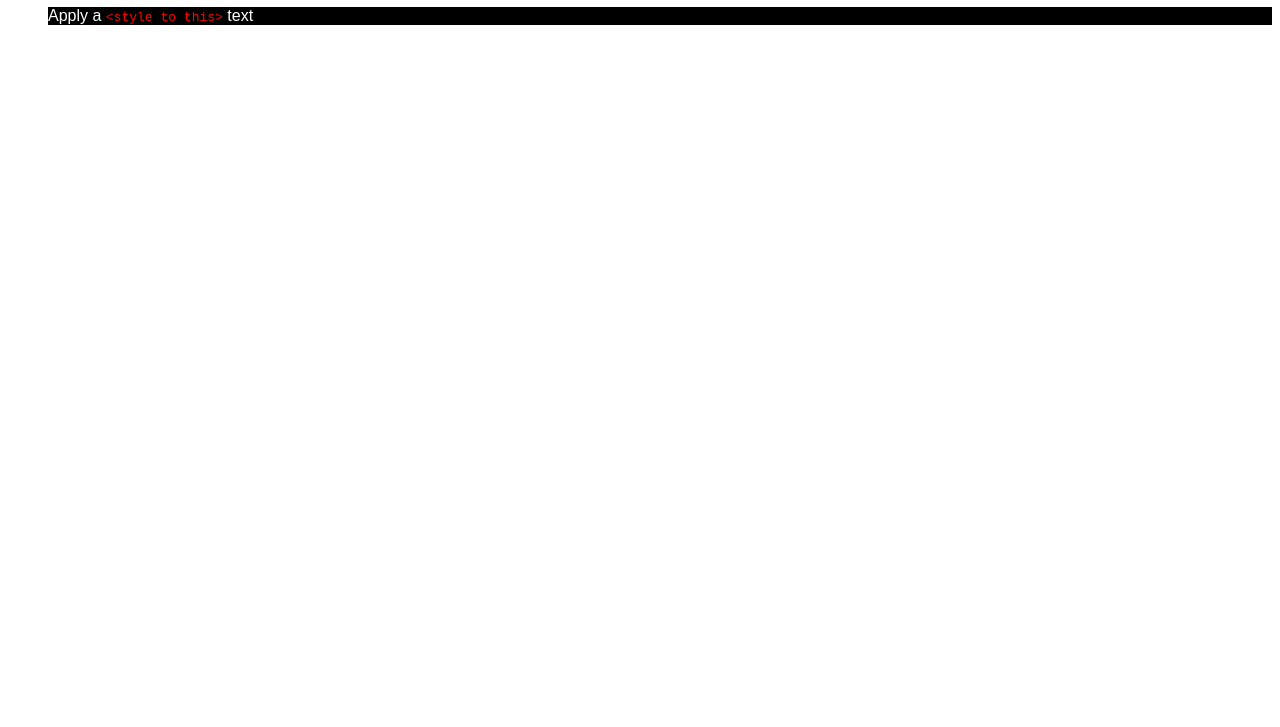
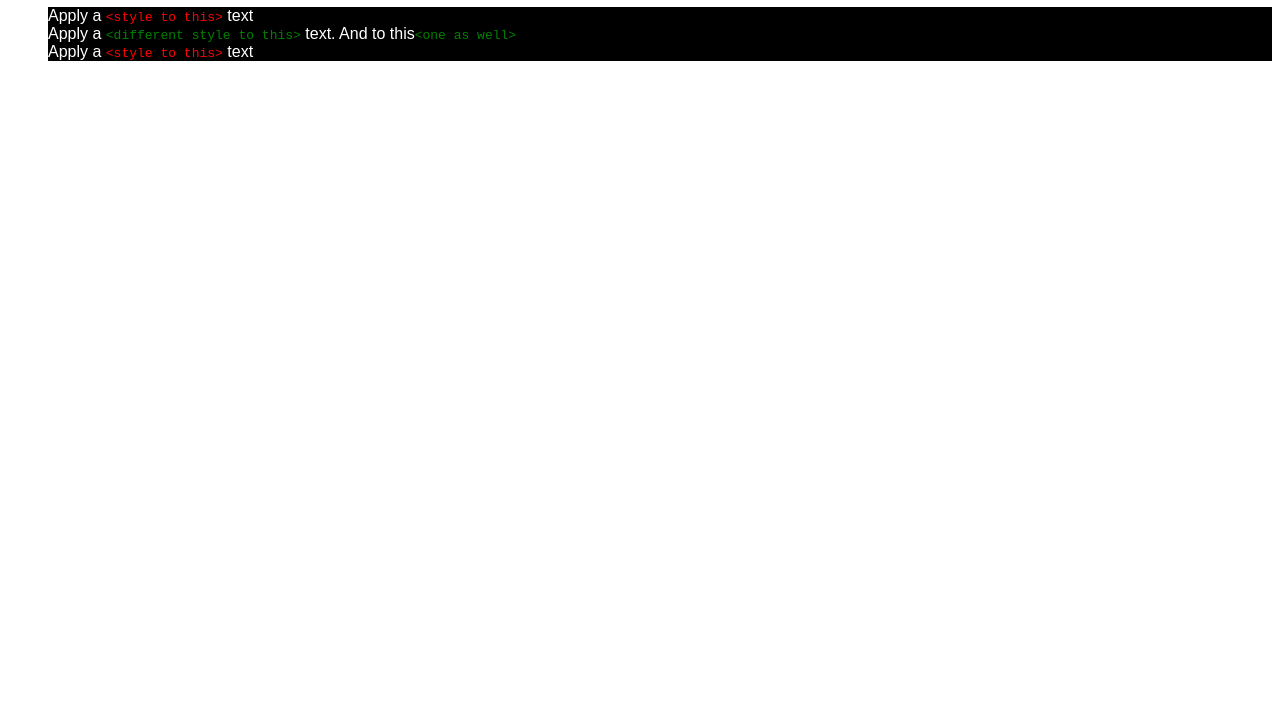
Before and after one commit to dannyflatiron/css-advanced, a plain HTML site: page practice.html in a window 1280 px wide. Shown: the part 73-800 px from the top of the page. Drawn offline with Linux system fonts and the light colour scheme.

Commit message:
feat: add more text to practice

```diff
--- a/practice.html
+++ b/practice.html
@@ -10,6 +10,8 @@
   <h1 id="practice">Selectors &amp; Properties</h1>
   <ol>
     <li>Apply a <code>&lt;style to this&gt;</code> text</li>
+    <li>Apply a <code class="different-style">&lt;different style to this&gt;</code> text. And to this<code class="different-style">&lt;one as well&gt;</code></li>
+    <li>Apply a <code>&lt;style to this&gt;</code> text</li>
   </ol>
 </body>
 
```
